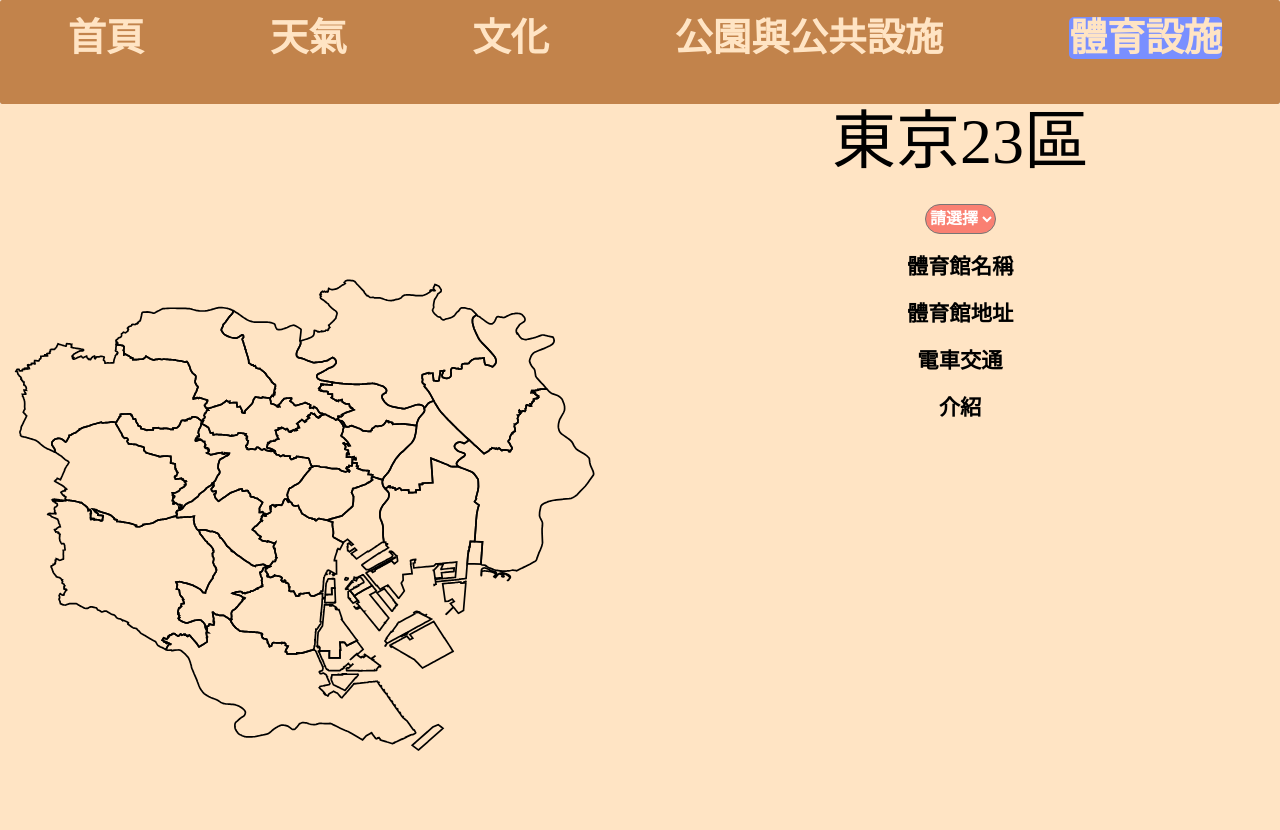
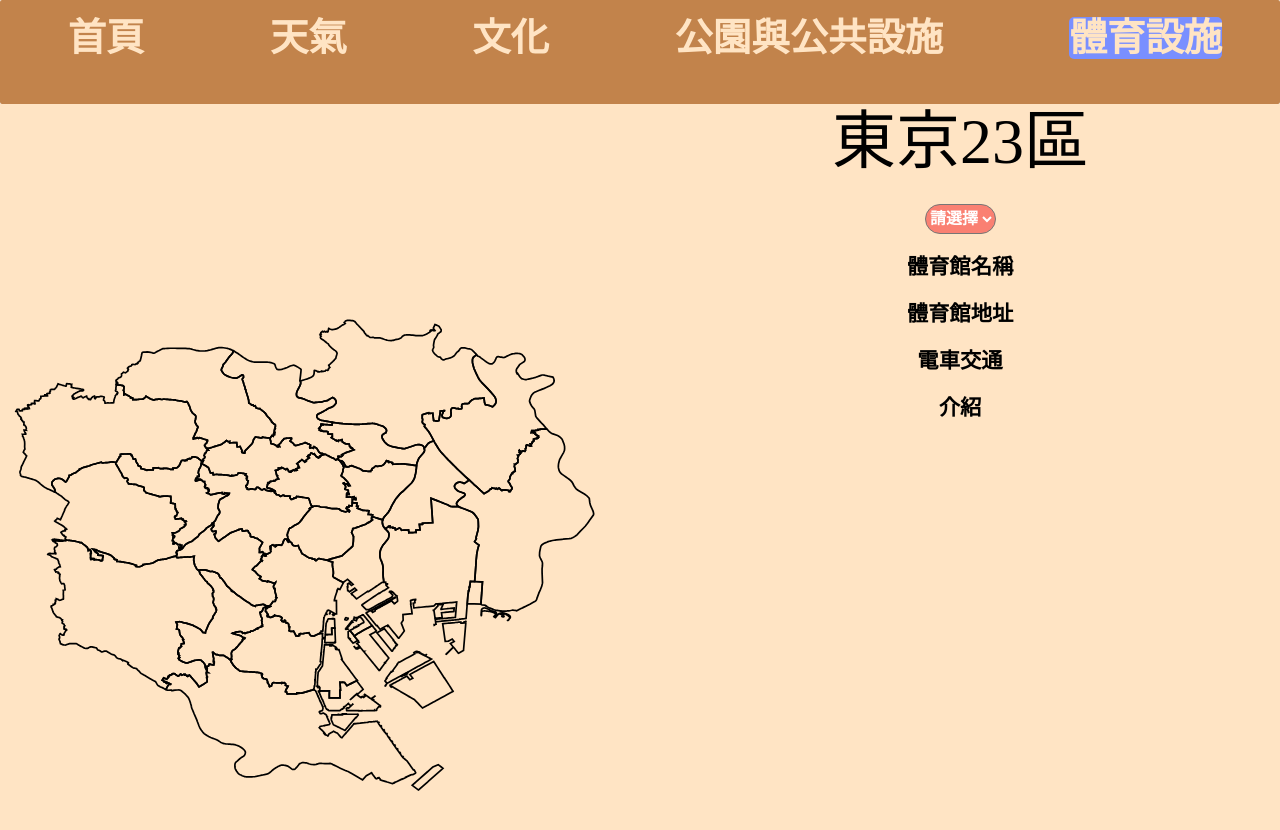
Before and after one commit to WuTzuHung/TokyoKouen, a Vue app: page /sport in a window 1280 px wide. Shown: the top 830 px of the page. Built offline with nearby package versions, Linux system fonts and the light colour scheme; a web font is replaced by a local one.

Commit message:
0416_0610

```diff
--- a/src/views/HomeView.vue
+++ b/src/views/HomeView.vue
@@ -299,8 +299,8 @@ export default{
 .lock{
     display: flex;
     align-items: start;
-    width: 100%;
-    height: 1100px;
+    width: 100hw;
+    height: 150vh;
     background-color: bisque;
 }
 
--- a/src/views/sport.vue
+++ b/src/views/sport.vue
@@ -305,7 +305,8 @@ svg {
     display: flex;
     justify-content: center;
     align-items: center;
-    height: 120vh;
+    margin-top: 15vh;
+    height: 100vh;
     width: 50vw;
 }
 
@@ -358,21 +359,21 @@ svg {
             justify-content: space-around;
             color: black;
 
-            &:active {
-                font-size: 30pt;
-                transition: 0.8s;
-            }
+            // &:active {
+            //     font-size: 30pt;
+            //     transition: 0.8s;
+            // }
 
-            &:hover {
-                font-size: 80pt;
-                background: linear-gradient(to top, #3a1c71, #d76d77, #ffaf7b);
-                background: -webkit-linear-gradient(to top, #3a1c71, #d76d77, #ffaf7b);
-                background-clip: text;
-                -webkit-background-clip: text;
-                color: transparent;
-                transition: 0.5s;
+            // &:hover {
+            //     font-size: 80pt;
+            //     background: linear-gradient(to top, #3a1c71, #d76d77, #ffaf7b);
+            //     background: -webkit-linear-gradient(to top, #3a1c71, #d76d77, #ffaf7b);
+            //     background-clip: text;
+            //     -webkit-background-clip: text;
+            //     color: transparent;
+            //     transition: 0.5s;
 
-            }
+            // }
         }
 
         p {
--- a/src/views/weather.vue
+++ b/src/views/weather.vue
@@ -223,16 +223,18 @@ svg{
     // align-self: baseline;
     vertical-align: top;
     align-self: flex-start;
-    width: 940px;
-    height: 900px;
+    margin-top: 3vw;
+    width: 50vw;
+    height: 100vh;
     // position: fixed;
     // left: -15%;
     // top: -70%;
 }
 
 .rightshow{
-    width: 52vw;
-    height: 730px;
+    margin-right: 2vw;
+    width: 50vw;
+    height: 100vh;
 .displaybox{
     margin: 80px 20px 0 0;
         width: 100%;
```
